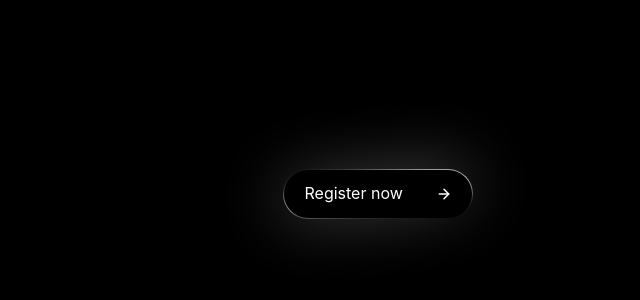
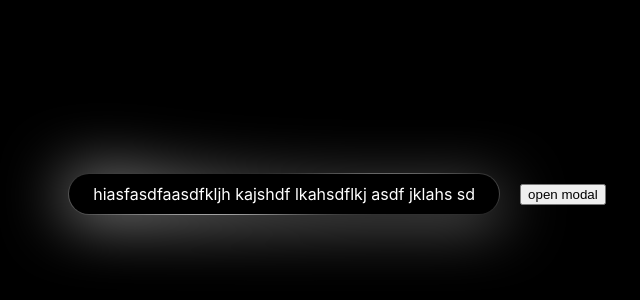
Before and after one commit to Sujenphea/react-components, a Next.js app: page / in a window 1280 px wide. Shown: the part 206-506 px from the top of the page, without its empty margins (303-943 px from the left). Built offline with nearby package versions, Linux system fonts and the light colour scheme.

Commit message:
refactor

```diff
--- a/components/animatedGradientButton.tsx
+++ b/components/animatedGradientButton.tsx
@@ -1,31 +1,15 @@
-/**
- * animated glowy button with animating border
- */
+import { css, keyframes } from '@emotion/react'
+import { useState } from 'react'
 
-import { css, keyframes } from '@emotion/react'
-
-type Props = {
-  textColor: string
-  iconColor: string
-  backgroundColor: string
-
-  borderColor: string
-  borderHoverColor: string
-  borderThickness: string
-
-  fontFamily: string
-  fontWeight: number | string
-  fontStyle: string
-}
-
-const AnimatedGradientButton = (props: Props) => {
+/* -------------------------------------------------------------------------- */
+/*                                  constants                                 */
+/* -------------------------------------------------------------------------- */
 const spinGradient = keyframes`
   0% {
     transform: scaleX(8) scaleY(1.5) rotate(0deg);
   }
   to {
     transform: scaleX(8) scaleY(1.5) rotate(1turn);
-    }
   }
 `
 
@@ -47,66 +31,64 @@ const AnimatedGradientButton = (props: Props) => {
   }
 `
 
+/* -------------------------------------------------------------------------- */
+/*                                   button                                   */
+/* -------------------------------------------------------------------------- */
+/**
+ * Animated glowy button with animating border
+ */
+export default function AnimatedGradientButton(props: {
+  textColor?: string
+  iconColor?: string
+  backgroundColor?: string
+
+  borderColor?: string
+  borderHoverColor?: string
+  borderThickness?: string
+
+  animateOuterGlow?: boolean
+  outerGlowColor?: string
+
+  fontFamily?: string
+  fontWeight?: number | string
+  fontStyle?: string
+  children?: React.ReactChild
+}) {
+  /* --------------------------------- states --------------------------------- */
+  const [hovering, setHovering] = useState(false)
+
+  /* --------------------------------- display -------------------------------- */
+  // border display
+  const outerGlowDisplay = () => {
     return (
-    <div
-      css={css({
-        position: 'relative',
-
-        display: 'flex',
-        alignItems: 'center',
-        justifyContent: 'center',
-
-        borderRadius: '9999px',
-        cursor: 'pointer',
-
-        // show border on hover
-        '&:hover .borderHover': {
-          opacity: 0.6,
-        },
-
-        '&:hover .border': {
-          animationPlayState: 'paused',
-        },
-      })}
-    >
-      {/* outer glow animation */}
       <span
         css={css({
           position: 'absolute',
           top: 0,
           height: '100%',
           width: '100%',
-          opacity: 0.4,
+          opacity: 1.0,
 
-          background:
-            'radial-gradient(transparent,transparent,#fff,transparent,transparent)',
+          background: `radial-gradient(transparent, transparent, ${
+            props.outerGlowColor || '#fff'
+          }, transparent, transparent)`,
           filter: 'blur(32px)',
           transform: 'translateZ(0)', // removes ugly border
           backgroundSize: '300% 300%',
 
           animation: `${translateGlow} 20s linear infinite`,
+          animationPlayState:
+            props.animateOuterGlow === undefined ||
+            props.animateOuterGlow === true
+              ? 'running'
+              : 'paused',
         })}
       />
+    )
+  }
 
-      {/* link */}
-      <a
-        href="https://www.google.com"
-        target={'_blank'}
-        css={css({
-          position: 'relative',
-          padding: `${props.borderThickness}`,
-
-          display: 'block',
-
-          borderRadius: '9999px',
-          overflow: 'hidden',
-          isolation: 'isolate', ////https:// bugs.webkit.org/show_bug.cgi?id=67950
-
-          cursor: 'pointer',
-        })}
-      >
-        {/* only exists as borders, get hover event from div container */}
-        {/* hover shows border */}
+  const hoverBorderDisplay = () => {
+    return (
       <span
         css={css({
           // only exists when hovered (handled in 'container')
@@ -117,14 +99,17 @@ const AnimatedGradientButton = (props: Props) => {
           right: '0',
           bottom: '0',
 
-            opacity: 0,
-            backgroundColor: `${props.borderHoverColor}`,
+          opacity: hovering ? 0.6 : 0,
+          backgroundColor: `${props.borderHoverColor || '#fff'}`,
 
           transition: 'opacity 0.9s ease',
         })}
-          className="borderHover"
       />
-        {/* border animation */}
+    )
+  }
+
+  const borderAnimationDisplay = () => {
+    return (
       <span
         css={css({
           position: 'absolute',
@@ -134,82 +119,67 @@ const AnimatedGradientButton = (props: Props) => {
           bottom: '0',
 
           color: '#fff',
-            background: `conic-gradient(transparent 135deg, ${props.borderColor} 180deg, transparent 255deg), conic-gradient(transparent -45deg, ${props.borderColor} 0deg, transparent 75deg)`,
+          background: `conic-gradient(transparent 135deg, ${
+            props.borderColor || '#fff'
+          } 180deg, transparent 255deg), conic-gradient(transparent -45deg, ${
+            props.borderColor || '#fff'
+          } 0deg, transparent 75deg)`,
           filter: 'blur(6px)',
 
           animation: `${spinGradient} 5s linear infinite`,
+          animationPlayState: hovering ? 'paused' : 'running',
         })}
-          className="border"
       />
+    )
+  }
+
+  /* ---------------------------------- main ---------------------------------- */
+  return (
+    <div
+      css={css({
+        position: 'relative',
+        display: 'flex',
+        alignItems: 'center',
+        justifyContent: 'center',
+        borderRadius: '9999px',
+      })}
+      onMouseEnter={() => {
+        setHovering(true)
+      }}
+      onMouseLeave={() => {
+        setHovering(false)
+      }}
+    >
+      {/* outer glow animation */}
+      {outerGlowDisplay()}
+
+      {/* content */}
+      <div
+        css={css({
+          position: 'relative',
+          padding: `${props.borderThickness || '1px'}`,
+          borderRadius: '9999px',
+          overflow: 'hidden',
+          isolation: 'isolate', ////https:// bugs.webkit.org/show_bug.cgi?id=67950
+        })}
+      >
+        {/* hover border */}
+        {hoverBorderDisplay()}
+
+        {/* border animation */}
+        {borderAnimationDisplay()}
 
         {/* text + icon */}
-        <span
+        <div
           css={css({
             position: 'relative',
-            minWidth: '188px',
-            height: '48px',
-            padding: '0 20px',
-
-            display: 'flex',
-            justifyContent: 'space-between',
-            alignItems: 'center',
-
-            color: `${props.textColor}`,
-            backgroundColor: `${props.backgroundColor}`,
-            borderRadius: '24px',
+            backgroundColor: `${props.backgroundColor || '#000'}`,
+            borderRadius: '9999999px',
           })}
         >
-          <p
-            css={css({
-              paddingBottom: '2px',
-
-              fontFamily: `${props.fontFamily}`,
-              fontWeight: `${props.fontWeight}`,
-              fontStyle: `${props.fontStyle}`,
-            })}
-          >
-            Register now
-          </p>
-          <svg
-            fill="none"
-            height="16"
-            viewBox="0 0 16 16"
-            width="16"
-            xmlns="http://www.w3.org/2000/svg"
-          >
-            <path
-              d="M3.33337 8H12.6667"
-              stroke={`${props.iconColor}`}
-              strokeLinecap="round"
-              strokeLinejoin="round"
-              strokeWidth="1.5"
-            ></path>
-            <path
-              d="M8 3.33333L12.6667 8L8 12.6667"
-              stroke={`${props.iconColor}`}
-              strokeLinecap="round"
-              strokeLinejoin="round"
-              strokeWidth="1.5"
-            ></path>
-          </svg>
-        </span>
-      </a>
+          {props.children}
+        </div>
+      </div>
     </div>
   )
 }
-
-export default AnimatedGradientButton
-
-AnimatedGradientButton.defaultProps = {
-  textColor: '#fff',
-  iconColor: '#fff',
-  backgroundColor: '#000',
-
-  borderColor: '#fff',
-  borderHoverColor: '#fff',
-  borderThickness: '1px',
-
-  fontFamily: 'inherit',
-  fontWeight: 'normal',
-  fontStyle: 'normal',
-}
--- a/pages/index.tsx
+++ b/pages/index.tsx
@@ -1,26 +1,92 @@
 import { css } from '@emotion/react'
+import { useState } from 'react'
 
 import AnimatedGradientButton from '../components/animatedGradientButton'
 
 export default function Home() {
-  // styles
-  const styles = {
-    container: css`
-      width: 100vw;
-      height: 100vh;
+  const [isModalOpen, setIsModalOpen] = useState(false)
 
-      display: flex;
-      justify-content: center;
-      align-items: center;
-
-      background-color: black;
-    `,
+  /* --------------------------------- display -------------------------------- */
+  // modal
+  const openModalButtonDisplay = () => {
+    return (
+      <button
+        onClick={() => {
+          setIsModalOpen(true)
+        }}
+      >
+        open modal
+      </button>
+    )
   }
 
+  const modalDisplay = () => {
+    return (
+      <div
+        css={css({
+          position: 'fixed',
+          top: '25%',
+          left: '25%',
+          width: '50%',
+          height: '50%',
+          padding: '20px',
+
+          display: `${isModalOpen ? 'flex' : 'none'}`,
+          justifyContent: 'center',
+          alignItems: 'center',
+          flexDirection: 'column',
+
+          backgroundColor: 'rgba(100, 0, 0, 0.8)',
+          color: 'white',
+        })}
+      >
+        <h1>Modal</h1>
+        <p>
+          Lorem ipsum dolor sit amet, consectetur adipiscing elit. Vivamus et
+          justo nec ipsum vehicula tincidunt posuere nec turpis. Maecenas at
+          auctor tortor.
+        </p>
+
+        <button
+          onClick={() => {
+            setIsModalOpen(false)
+          }}
+        >
+          close
+        </button>
+      </div>
+    )
+  }
+
+  /* ---------------------------------- main ---------------------------------- */
   return (
-    <div css={styles.container}>
-      <div>hello world</div>
-      <AnimatedGradientButton />
-    </div>
+    <>
+      <div
+        css={css({
+          width: '100vw',
+          height: '100vh',
+
+          display: 'flex',
+          justifyContent: 'center',
+          alignItems: 'center',
+          gap: '20px',
+
+          backgroundColor: 'black',
+          color: 'white',
+        })}
+      >
+        <AnimatedGradientButton>
+          <div css={css({ padding: '8px 24px' })}>
+            <div>hiasfasdfaasdfkljh kajshdf lkahsdflkj asdf jklahs sd</div>
+          </div>
+        </AnimatedGradientButton>
+
+        {/* open modal button */}
+        {openModalButtonDisplay()}
+      </div>
+
+      {/* modal */}
+      {modalDisplay()}
+    </>
   )
 }
```
Lines whose indentation alone changed are shown as unchanged.
